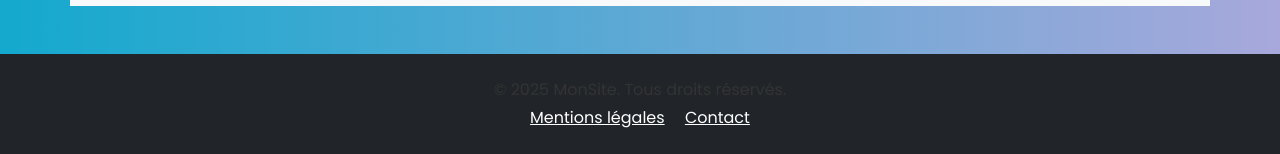
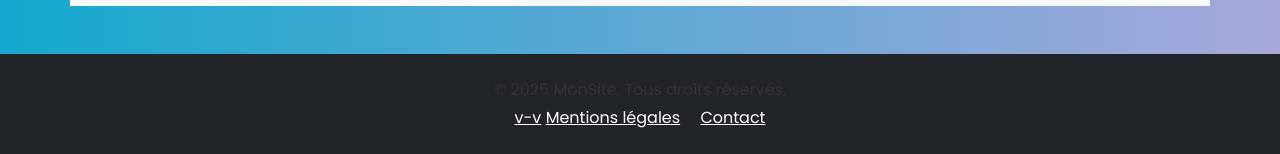
Before and after one commit to Nicodev-coder/dev-ecommerce, a Django app: page /ebook/dddddddd/ in a window 1280 px wide. Shown: the part 1752-1906 px from the top of the page. Run offline with Django 5.2, Linux system fonts and the light colour scheme; data comes from the database, SQL or seed files in the repository.

Commit message:
Update base.html

```diff
--- a/templates/base.html
+++ b/templates/base.html
@@ -68,9 +68,11 @@
 <footer class="bg-dark text-white py-4 mt-5">
   <div class="container text-center">
     <p class="mb-1">© 2025 MonSite. Tous droits réservés.</p>
+    <a href="#" class="text-white">v-v</a>
     <a href="#" class="text-white me-3">Mentions légales</a>
     <a href="#" class="text-white">Contact</a>
   </div>
+
 </footer>
 
     <script src="https://cdn.jsdelivr.net/npm/bootstrap@5.3.8/dist/js/bootstrap.bundle.min.js" integrity="sha384-FKyoEForCGlyvwx9Hj09JcYn3nv7wiPVlz7YYwJrWVcXK/BmnVDxM+D2scQbITxI" crossorigin="anonymous"></script>
```
